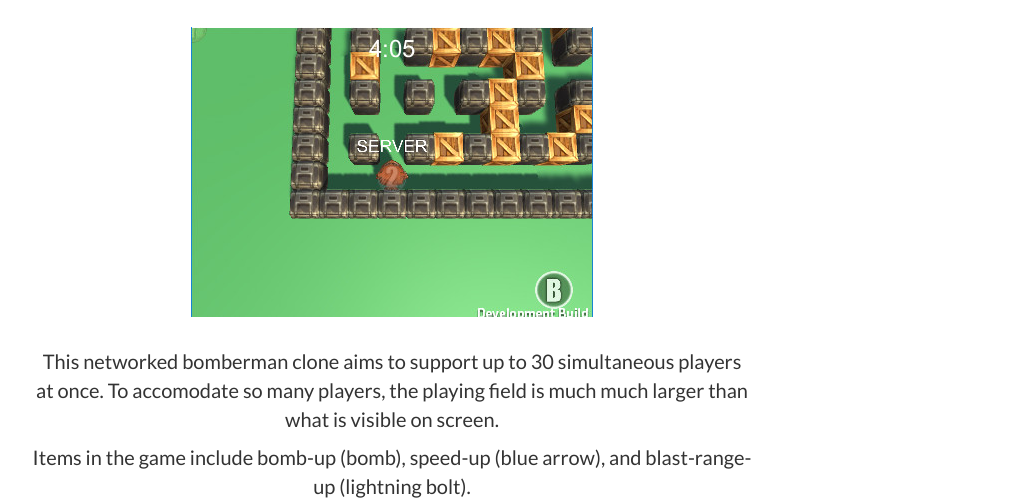
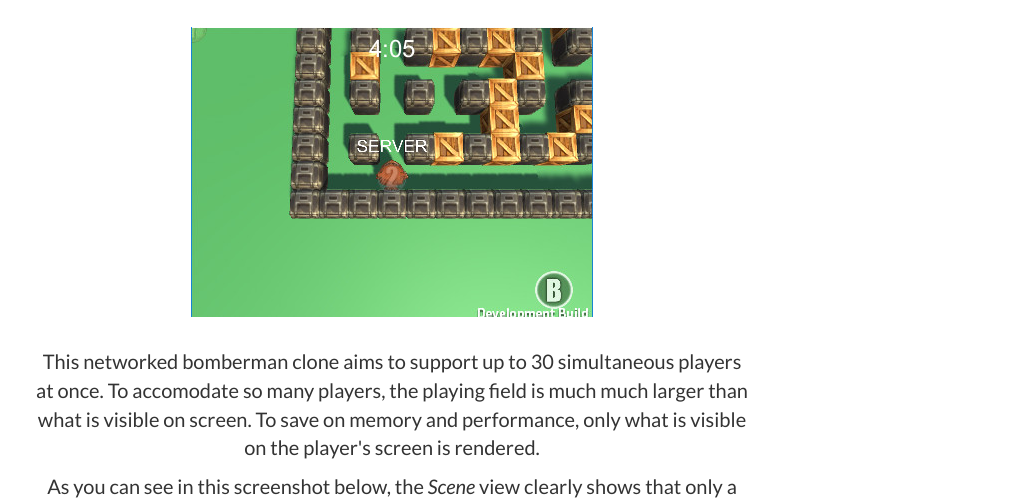
Before and after one commit to jimsonxu/jimsonxu.github.io, a website: page index.html in a window 1280 px wide. Both pictures are taken after a click on the link 250 px from the left and 386 px from the top of the page. Shown: the part 240-743 px from the top of the page, without its empty margins (248-1274 px from the left). Drawn offline with nearby package versions, Linux system fonts and the light colour scheme; files that its build step writes are made by us from their sources.

Commit message:
Describe that only what is visible on the player's screen is rendered

```diff
--- a/index.html
+++ b/index.html
@@ -212,7 +212,9 @@
                             <h2>Networked Bomberman Clone</h2>
                             <hr class="star-primary">
                             <img src="img/portfolio/bomberman/thumb.jpg" class="img-responsive img-centered" alt="">
-                            <p>This networked bomberman clone aims to support up to 30 simultaneous players at once. To accomodate so many players, the playing field is much much larger than what is visible on screen.</p>
+                            <p>This networked bomberman clone aims to support up to 30 simultaneous players at once. To accomodate so many players, the playing field is much much larger than what is visible on screen. To save on memory and performance, only what is visible on the player's screen is rendered.</p>
+                            <p>As you can see in this screenshot below, the <i>Scene</i> view clearly shows that only a portion of the gameboard is drawn. But to the player, it appears as if the board is continuous. This gives player's a good play experience while saving computing costs.</p>
+                            <img src="img/portfolio/bomberman/player-view.jpg" class="img-responsive img-centered" alt="Player view of the world">
                             <p>Items in the game include bomb-up (bomb), speed-up (blue arrow), and blast-range-up (lightning bolt).</p>
                             <div class="row">
                                <div class="col-sm-6">
```
